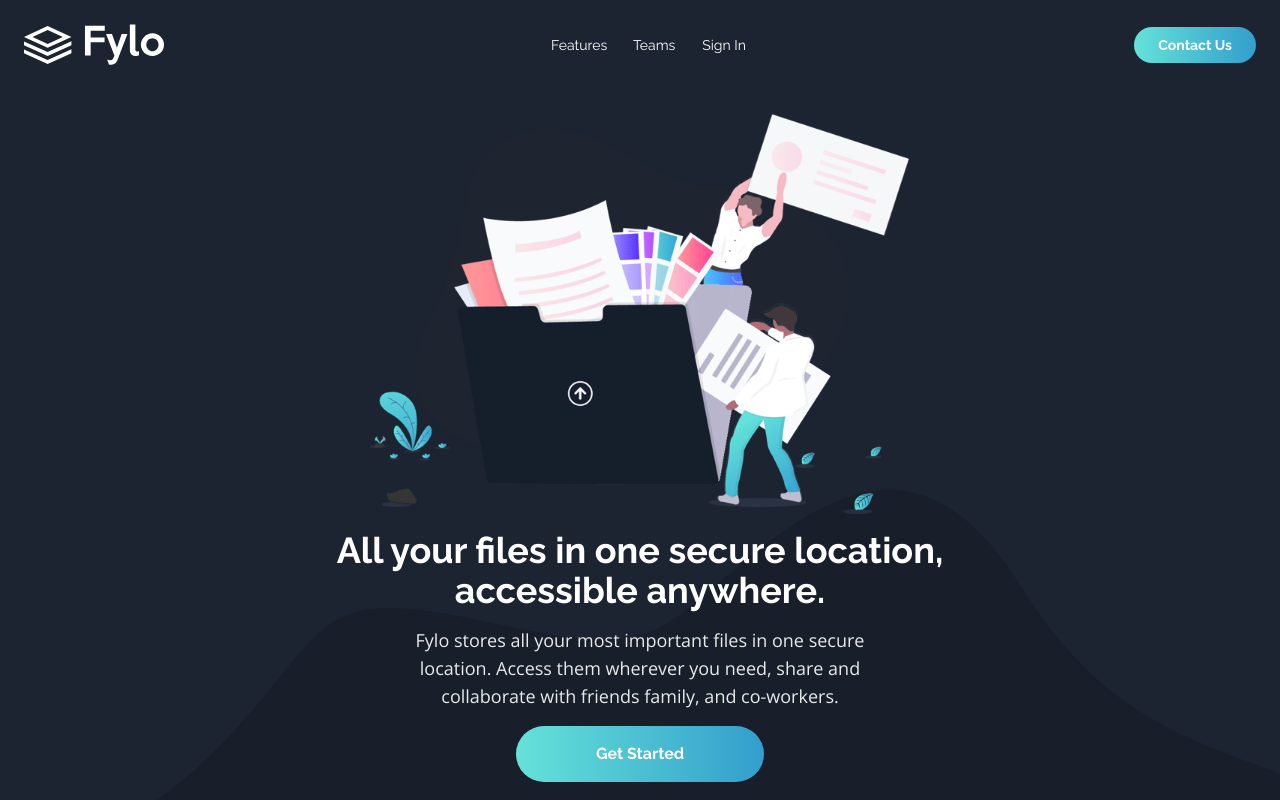
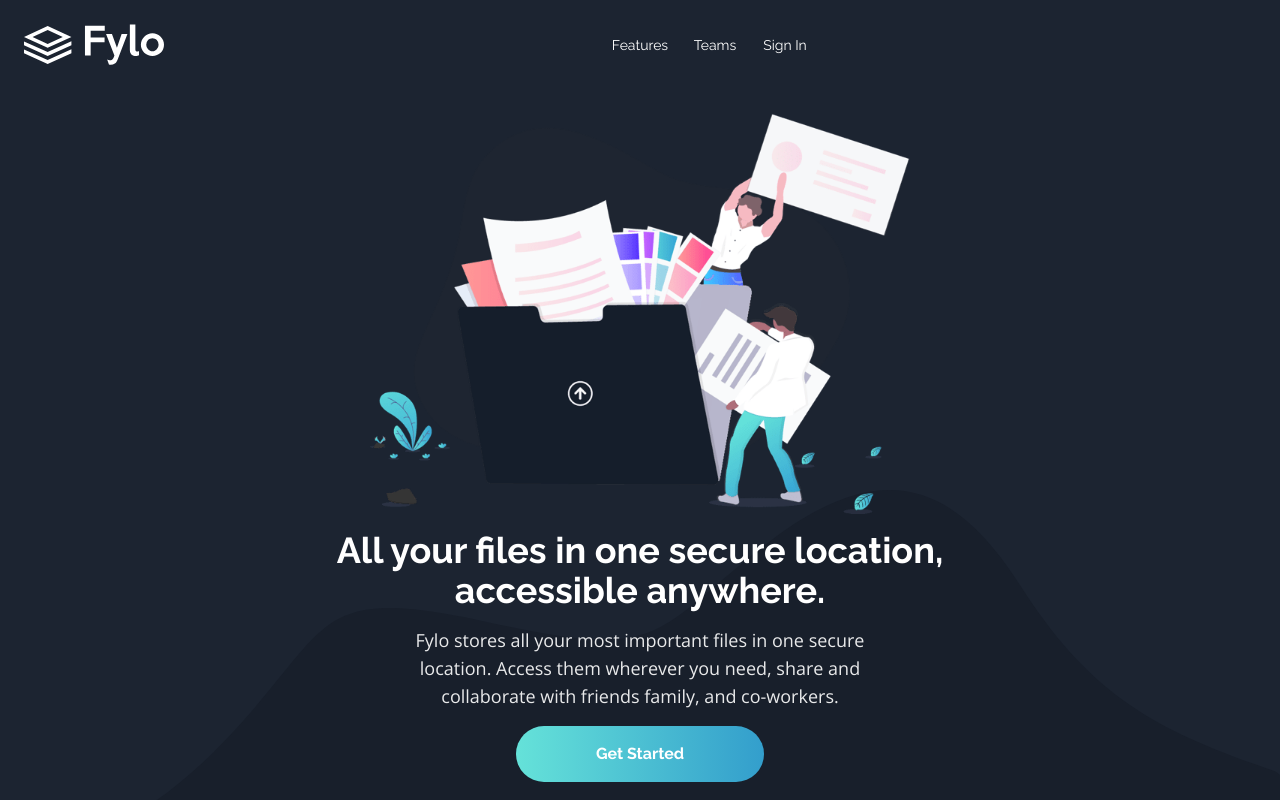
Before and after one commit to joacomesa22/fylo-landing, a React (Vite) app: page / in a window 1280 px wide. Shown: the top 800 px of the page. Built offline with nearby package versions, Linux system fonts and the light colour scheme.

Commit message:
Updated Navbar.jsx

```diff
--- a/src/components/Navbar.jsx
+++ b/src/components/Navbar.jsx
@@ -29,11 +29,6 @@ const Navbar = () => {
             </li>
           </ul>
         </nav>
-        <div className="flex items-center">
-          <button className="px-6 py-2 bg-gradient-to-r from-[var(--cyan)] to-[var(--blue)] rounded-full font-bold text-sm hover:brightness-110 transition-all duration-200">
-            Contact Us
-          </button>
-        </div>
       </div>
     </header>
   );
```
